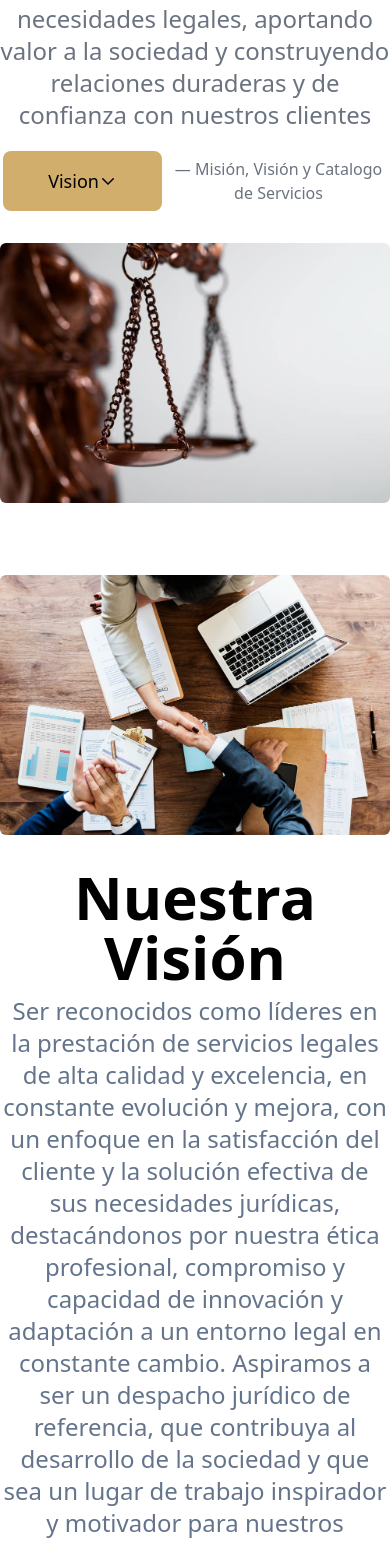
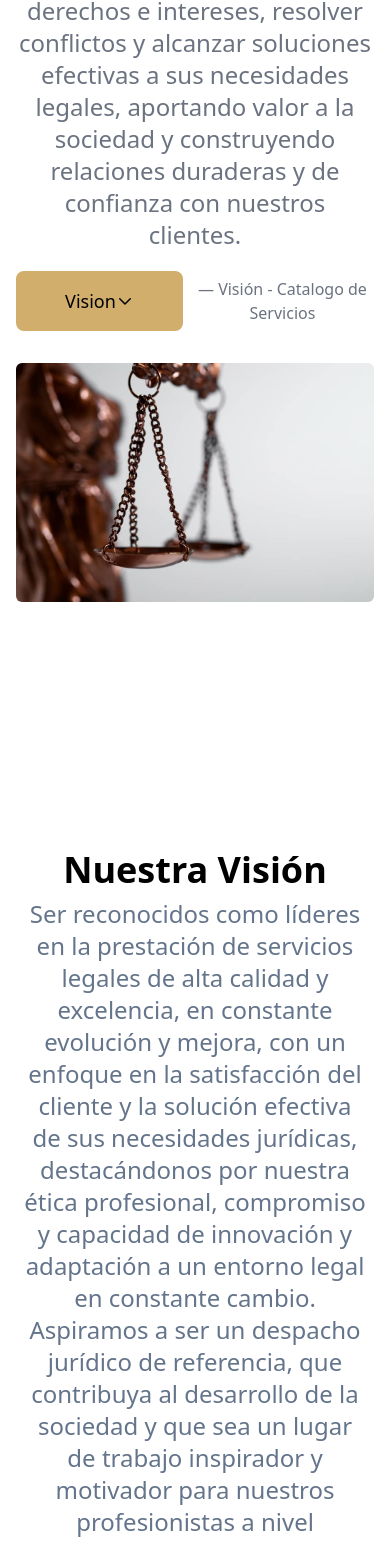
Before and after one commit to MiloDeSkorpio/landing-legalia, a React (Vite) app: page / in a window 390 px wide. Shown: the part 421-1964 px from the top of the page. Built offline with nearby package versions, Linux system fonts and the light colour scheme.

Commit message:
Responsive

```diff
--- a/src/components/Contacto.jsx
+++ b/src/components/Contacto.jsx
@@ -9,24 +9,24 @@ const Contacto = () => {
   //destrucutre contact
   const { form, title } = contacto
   return (
-    <section className='bg-white section' id='contacto'>
-    <div className='container mx-auto max-w-[1200px]'>
+    <section className='bg-white section min-h-[900px] ' id='contacto'>
+    <div className='container mx-auto p-8'>
       {/** title **/}
       <h2
         className='title mb-10 lg:mb-20 text-center  mx-auto'
         data-aos='fade-up'
         data-aos-delay='200'
       >{title}</h2>
-      <div className='flex flex-col-reverse gap-4 lg:flex-row justify-center items-center'>
+      <div className='flex flex-col-reverse gap-8 lg:flex-row justify-center items-center'>
         <div
           data-aos='fade-up'
           data-aos-offset='200'
           data-aos-delay='800'
         >
-          {/** form   onSubmit={sendEmail} **/}
-          <form className='bg-[#e7d4b1] max-w-[550px] rounded-lg mb-[10px] p-2 py-4 shadow-lg lg:w-[450px]' >
+          {/** form   onSubmit={sendEmail} agregar ak form **/}
+          <form className='bg-[#e7d4b1] max-w-[667] min-h-[667] rounded-lg mb-[10px] p-2 py-4 shadow-lg w-[350px] md:w-[500px]' >
             <h2 className='text-4xl font-semibold mb-5 text-center'>Ingresa tus Datos</h2>
-            <div className='h-[62px] p-[7px] flex flex-col items-center my-4'>
+            <div className='h-[62px] p-[7px] flex flex-col my-4'>
               <label className='font-semibold pr-4' for='nombre'>Nombre</label>
               <input
                 type='text'
@@ -37,7 +37,7 @@ const Contacto = () => {
                 required
               />
             </div>
-            <div className='h-[62px] p-[7px] flex flex-col items-center my-4'>
+            <div className='h-[62px] p-[7px] flex flex-col my-4'>
               <label className='font-semibold pr-4' for='email'>Correo</label>
               <input
                 type='email'
@@ -48,7 +48,7 @@ const Contacto = () => {
                 required
               />
             </div>
-            <div className='h-[62px] p-[7px] flex flex-col items-center my-4'>
+            <div className='h-[62px] p-[7px] flex flex-col my-4'>
               <label className='font-semibold pr-4' for='asunto'>Asunto</label>
               <input
                 type='text'
@@ -59,7 +59,7 @@ const Contacto = () => {
                 required
               />
             </div>
-            <div className='h-[170px] p-[7px] flex flex-col items-center my-4'>
+            <div className='h-[170px] p-[7px] flex flex-col my-4'>
               <label className='font-semibold pr-4' for='mensaje'>Mensaje</label>
               <textarea
                 className='w-full h-full p-6 border-none rounded-lg outline-none placeholder:text-slate-500 '
@@ -80,15 +80,15 @@ const Contacto = () => {
           data-aos='fade-down'
           data-aos-offset='200'
           data-aos-delay='800'
-          className='flex-1 aspect-ratio aspect-ratio-16/9'
+          className='flex-1 aspect-ratio aspect-ratio-16/9 py-0'
         >
           <img
             src={form.logo}
             alt='logof'
             className='rounded-md object-cover'
             loading="lazy"
-            height="667"
-            width="1000"
+            height="788"
+            width="940"
           />
         </div>
       </div>
--- a/src/components/Mision.jsx
+++ b/src/components/Mision.jsx
@@ -7,8 +7,8 @@ const Mision = () => {
   //destructure mision data
   const {title, subtitle, btnLink, image, btnText, compText } = mision
   return (
-    <section className='bg-white section' id='mision'>
-      <div className='container mx-auto min-h-[900px] flex justify-center items-center'>
+    <section className='bg-white min-h-[900px] py-32 lg:py-12 ' id='mision'>
+      <div className='container mx-auto min-h-[900px] flex justify-center items-center p-4'>
         <div className='flex flex-col lg:gap-x-[30px] gap-y-8 lg:gap-y-0 lg:flex-row items-center justify-center text-center lg:text-left'>
           <div className='flex-1'>
             <h1
--- a/src/components/Servicios.jsx
+++ b/src/components/Servicios.jsx
@@ -10,7 +10,7 @@ const Servicios = () => {
   const { cards, title, img, subtitle } = servicios
   return (
     <section className='bg-white section' id='servicios'>
-    <div className='container mx-auto'>
+    <div className='container mx-auto p-4'>
       {/** title **/}
       <h2
         className='h2 mb-10 lg:mb-15 text-center'
--- a/src/components/Vision.jsx
+++ b/src/components/Vision.jsx
@@ -5,9 +5,9 @@ import { vision } from '../data'
 const Vision = () => {
   const { title, subtitle, btnLink, btnIcon, image } = vision
   return (
-    <section className='bg-white section' id='vision'>
-      <div className='container mx-auto min-h-[900px] flex justify-center items-center'>
-        <div className='flex flex-col lg:gap-x-[30px] gap-y-8 lg:gap-y-0 lg:flex-row items-center justify-center text-center lg:text-left'>
+    <section className='bg-white min-h-[900px] section py-20' id='vision'>
+      <div className='container mx-auto min-h-[900px] flex justify-center items-center p-6'>
+        <div className='flex flex-col-reverse lg:gap-x-[30px] gap-y-8 lg:gap-y-0 lg:flex-row items-center justify-center text-center lg:text-left '>
           {/** image **/}
           <div
             className='flex-1 aspect-ratio aspect-ratio-16/9'
--- a/src/data.js
+++ b/src/data.js
@@ -24,16 +24,16 @@ export const hero = {
 
 export const mision = {
   title: 'Nuestra Misión',
-  subtitle: 'Proporcionar servicios legales de alta calidad y asesoría jurídica personalizada a nuestros clientes, basados en la ética profesional, el compromiso y la excelencia, con el fin de proteger sus derechos e intereses, resolver conflictos y alcanzar soluciones efectivas a sus necesidades legales, aportando valor a la sociedad y construyendo relaciones duraderas y de confianza con nuestros clientes',
+  subtitle: 'Proporcionar servicios legales de alta calidad y asesoría jurídica personalizada a nuestros clientes, basados en la ética profesional, el compromiso y la excelencia, con el fin de proteger sus derechos e intereses, resolver conflictos y alcanzar soluciones efectivas a sus necesidades legales, aportando valor a la sociedad y construyendo relaciones duraderas y de confianza con nuestros clientes.',
   btnLink: '#vision',
   btnText: 'Vision',
-  compText: '— Misión, Visión y  Catalogo de Servicios',
+  compText: '—  Visión - Catalogo de Servicios',
   image: HeroImg
 }
 
 export const vision = {
   title: 'Nuestra Visión',
-  subtitle: 'Ser reconocidos como líderes en la prestación de servicios legales de alta calidad y excelencia, en constante evolución y mejora, con un enfoque en la satisfacción del cliente y la solución efectiva de sus necesidades jurídicas, destacándonos por nuestra ética profesional, compromiso y capacidad de innovación y adaptación a un entorno legal en constante cambio. Aspiramos a ser un despacho jurídico de referencia, que contribuya al desarrollo de la sociedad y que sea un lugar de trabajo inspirador y motivador para nuestros profesionistas a nivel nacional, dejando una marca en el hito hístorico del pais',
+  subtitle: 'Ser reconocidos como líderes en la prestación de servicios legales de alta calidad y excelencia, en constante evolución y mejora, con un enfoque en la satisfacción del cliente y la solución efectiva de sus necesidades jurídicas, destacándonos por nuestra ética profesional, compromiso y capacidad de innovación y adaptación a un entorno legal en constante cambio. Aspiramos a ser un despacho jurídico de referencia, que contribuya al desarrollo de la sociedad y que sea un lugar de trabajo inspirador y motivador para nuestros profesionistas a nivel nacional, dejando una marca en el hito hístorico del pais.',
   btnLink: 'Servicios',
   btnIcon: ArrowIcon,
   image: VisionImg
--- a/src/index.css
+++ b/src/index.css
@@ -5,7 +5,7 @@
 @layer base {
   .title,
   .section-title {
-    @apply text-6xl lg:text-8xl mb-2 font-bold;
+    @apply text-4xl lg:text-6xl mb-2 font-bold;
   }
   .h2 {
     @apply text-5xl lg:text-7xl font-bold;
@@ -20,7 +20,7 @@
     @apply text-lg text-black;
   }
   .section {
-    @apply py-8 lg:py-[142px];
+    @apply py-40 ;
   }
   .btn {
     @apply rounded-lg transition flex justify-center items-center;
```
Also changed, not shown: src/assets/img/contact.svg.
